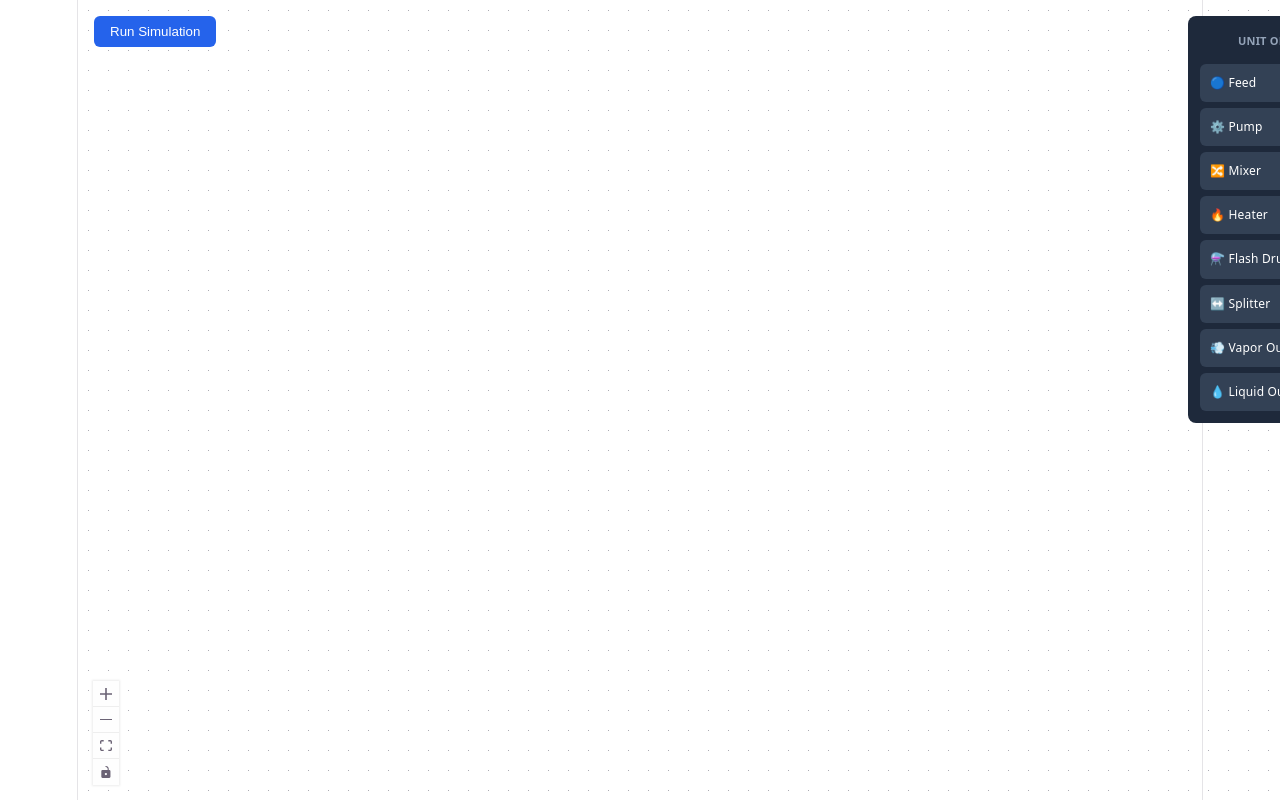
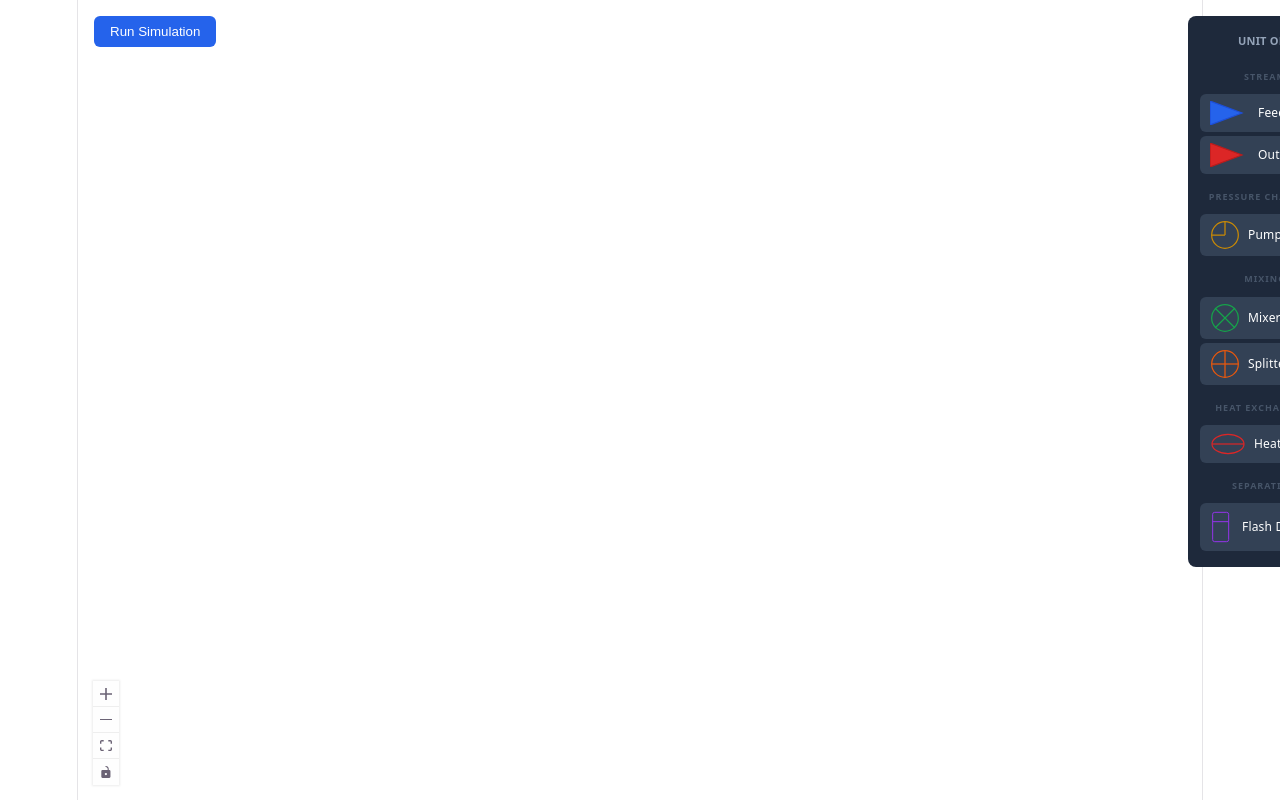
Before and after one commit to bishanmeghani/bchem-sim, a React (Vite) app in the folder frontend/: page / in a window 1280 px wide. Shown: the top 800 px of the page. Built offline with nearby package versions, Linux system fonts and the light colour scheme.

Commit message:
feat: unit ops db, shared symbols, palette, toast nfs

```diff
--- a/frontend/package.json
+++ b/frontend/package.json
@@ -12,7 +12,8 @@
   "dependencies": {
     "@xyflow/react": "^12.11.0",
     "react": "^19.2.6",
-    "react-dom": "^19.2.6"
+    "react-dom": "^19.2.6",
+    "react-hot-toast": "^2.6.0"
   },
   "devDependencies": {
     "@eslint/js": "^10.0.1",
--- a/frontend/src/App.tsx
+++ b/frontend/src/App.tsx
@@ -4,11 +4,9 @@ import type { Connection, Node, Edge } from '@xyflow/react';
 import '@xyflow/react/dist/style.css';
 import UnitOpNode from './nodes/UnitOpNode';
 import Palette from './components/Palette';
+import toast from 'react-hot-toast';
 
 const nodeTypes = { unitOp: UnitOpNode }
-
-const initialNodes: Node[] = [];
-const initialEdges: Edge[] = [];
 
 export default function App() {
   const [nodes, setNodes, onNodesChange] = useNodesState<Node>([]);
@@ -19,8 +17,22 @@ export default function App() {
   const { screenToFlowPosition } = useReactFlow();
 
   const onConnect = useCallback(
-    (connection: Connection) => setEdges((eds) => addEdge(connection, eds)), [setEdges]
+    (connection: Connection) => setEdges((eds) => {
+      const streamNumber = eds.length + 1;
+      return addEdge({
+        ...connection,
+        label: `S${streamNumber}`,
+        type: 'smoothstep',
+        style: { stroke: '#64748b', strokeWidth: 1.5 },
+        labelStyle: { fontSize: 10, fill: '#94a3b8' },
+        labelBgStyle: { fill: 'rgba(15,23,42,0.8)', fillOpacity: 1 },
+        labelBgPadding: [4, 2] as [number, number],
+        labelBgBorderRadius: 3,
+      }, eds);
+    }), [setEdges]
   );
+
+  const hasFeed = () => nodes.some(n => n.data.nodeType === 'feed');
 
   const onDragOver = (e: React.DragEvent) => {
     e.preventDefault();
@@ -33,6 +45,11 @@ export default function App() {
     const label = e.dataTransfer.getData('nodeLabel');
     if (!type) return;
 
+    if (type !== "feed" && !hasFeed()) {
+      toast.error('Please add a feed node first');
+      return;
+    }
+
     const position = screenToFlowPosition({ x: e.clientX, y: e.clientY });
     const newNode = {
       id: `${type}-${Date.now()}`,
@@ -44,23 +61,39 @@ export default function App() {
   };
 
   const runSimulation = async () => {
+    const connectedNodeIds = new Set(edges.flatMap(e => [e.source, e.target]));
+    const unconnectedNodes = nodes.filter(n => !connectedNodeIds.has(n.id));
+    if (unconnectedNodes.length > 0) {
+      toast.error('All nodes must be connected before running the simulation');
+      return;
+    }
+
+    if (!hasFeed()) {
+      toast.error('Please add a feed node before running the simulation');
+      return;
+    }
+
     setLoading(true);
     try {
       const res = await fetch('https://effective-goldfish-6v7jx659x7xf5rpq-8000.app.github.dev/');
       const data = await res.json();
       setResult(JSON.stringify(data, null, 2));
+      toast.success("Simulation converged!");
     } catch (err) {
-      setResult('Error: could not reach backend');
+      toast.error("Couldn't reach backend");
+      setResult(null);
     } finally {
       setLoading(false);
     }
   };
 
   return (
-    <div ref={reactFlowWrapper} style={{ width: '100vw', height: '100vh', position: 'relative' }}
+    <div ref={reactFlowWrapper} style={{ width: '100vw', height: '100vh', position: 'relative', overflow: 'hidden' }}
       onDragOver = {onDragOver}
       onDrop = {onDrop}>
       <ReactFlow
+        snapToGrid={true}
+        snapGrid={[20, 20]}
         proOptions={{ hideAttribution: true }}
         nodeTypes={nodeTypes}
         nodes={nodes} edges={edges}
@@ -69,7 +102,6 @@ export default function App() {
         onConnect={onConnect}
         deleteKeyCode="Delete"
         fitView>
-        <Background />
         <Controls />
       </ReactFlow>
       <div style={{ position: 'absolute', top: 16, left: 16, zIndex: 10, display: 'flex', flexDirection: 'column', gap: 8}}>
--- a/frontend/src/components/Palette.tsx
+++ b/frontend/src/components/Palette.tsx
@@ -1,15 +1,6 @@
 import type React from "react"
-
-const unitOps = [
-     { type: 'feed',    label:'Feed',           emoji: '🔵'},
-     { type: 'pump',    label:'Pump',           emoji: '⚙️'},
-     { type: 'mixer',    label:'Mixer',         emoji: '🔀'},
-     { type: 'heater',    label:'Heater',       emoji: '🔥'},
-     { type: 'flash',    label:'Flash Drum',    emoji: '⚗️'},
-     { type: 'splitter',    label:'Splitter',   emoji: '↔️'},
-     { type: 'vapor',    label:'Vapor Out',     emoji: '💨'},
-     { type: 'liquid',    label:'Liquid Out',   emoji: '💧'},
-]
+import { UNIT_OPS_DB, PALETTE_CATEGORIES } from "../data/unitOpsDatabase";
+import { UNIT_OP_SYMBOLS } from "../data/unitOpsSymbols";
 
 export default function Palette() {
     const onDragStart = (e: React.DragEvent, type: string, label: string) => {
@@ -27,18 +18,31 @@ export default function Palette() {
             overflowY: 'auto'
         }}>
             <div style={{ color: '#94a3b8', fontSize: 11, fontWeight: 700, marginBottom: 4 }}>UNIT OPS</div>
-            {unitOps.map(op => (
+            {PALETTE_CATEGORIES.map(category => {
+                const ops = Object.values(UNIT_OPS_DB).filter(op => op.category === category);
+                if (ops.length === 0) return null;
+                return (
+                    <div key={category}>
+                        <div style={{ color: '#475569', fontSize: 9, fontWeight: 700, marginBottom: 4, letterSpacing: 1 }}>
+                            {category.toUpperCase()}
+                        </div>
+                        {ops.map(op => (
                             <div key={op.type}
                                 draggable
                                 onDragStart={(e) => onDragStart(e, op.type, op.label)}
                                 style={{
                                     background: '#334155', borderRadius: 6, padding: '6px 10px',
                                     color: 'white', fontSize: 12, cursor: 'grab',
-                        display: 'flex', alignItems: 'center', gap: 8
+                                    display: 'flex', alignItems: 'center', gap: 8,
+                                    marginBottom: 4
                                 }}>
-                    {op.emoji} {op.label}
+                                {UNIT_OP_SYMBOLS[op.type]?.()}
+                                <span>{op.label}</span>
                             </div>
                         ))}
                     </div>
                 );
+            })}
+        </div>
+    );
 }
--- /dev/null
+++ b/frontend/src/data/unitOpsDatabase.ts
@@ -0,0 +1,117 @@
+export type HandleConfig = {
+    id: string;
+    type: "source" | "target";
+    position: "top" | "bottom" | "left" | "right";
+}
+
+export type UnitOpDef = {
+    type: string;
+    label: string;
+    category: string;
+    maxInlets: number;
+    maxOutlets: number;
+    converged: boolean;
+    handles: HandleConfig[];
+    description: string;
+}
+
+export const UNIT_OPS_DB: Record<string, UnitOpDef> = {
+    feed: {
+        type: "feed",
+        label: "Feed",
+        category: "Stream",
+        maxInlets: 0,
+        maxOutlets: 1,
+        converged: false,
+        handles: [
+            { id: 'out', type: 'source', position: 'right' },
+        ],
+        description: "A feed stream entering the process.",
+    },
+    pump: {
+        type: "pump",
+        label: "Pump",
+        category: "Pressure Changers",
+        maxInlets: 1,
+        maxOutlets: 1,
+        converged: false,
+        handles: [
+            { id: 'in', type: 'target', position: 'left' },
+            { id: 'out', type: 'source', position: 'right' },
+        ],
+        description: "A pump for increasing fluid pressure.",
+    },
+    mixer: {
+        type: "mixer",
+        label: "Mixer",
+        category: "Mixing",
+        maxInlets: 10,
+        maxOutlets: 1,
+        converged: false,
+        handles: [
+            { id: 'in', type: 'target', position: 'left' },
+            { id: 'out', type: 'source', position: 'right' },
+        ],
+        description: "A mixer for combining multiple streams.",
+    },
+    heater: {
+        type: "heater",
+        label: "Heater",
+        category: "Heat Exchangers",
+        maxInlets: 1,
+        maxOutlets: 1,
+        converged: false,
+        handles: [
+            { id: 'in', type: 'target', position: 'left' },
+            { id: 'out', type: 'source', position: 'right' },
+        ],
+        description: "A heater for increasing fluid temperature.",
+    },
+    flash: {
+        type: "flash",
+        label: "Flash Drum",
+        category: "Separation",
+        maxInlets: 1,
+        maxOutlets: 2,
+        converged: false,
+        handles: [
+            { id: 'in', type: 'target', position: 'left' },
+            { id: 'vapor', type: 'source', position: 'top' },
+            { id: 'liquid', type: 'source', position: 'bottom' },
+        ],
+        description: "Isothermal flash drum for vapor-liquid separation.",
+    },
+    splitter: {
+        type: "splitter",
+        label: "Splitter",
+        category: "Mixing",
+        maxInlets: 1,
+        maxOutlets: 10,
+        converged: false,
+        handles: [
+            { id: 'in', type: 'target', position: 'left' },
+            { id: 'out', type: 'source', position: 'right' },
+        ],
+        description: "A splitter for dividing a stream into multiple outlets.",
+    },
+    outlet: {
+        type: "outlet",
+        label: "Outlet",
+        category: "Stream",
+        maxInlets: 1,
+        maxOutlets: 0,
+        converged: false,
+        handles: [
+            { id: 'in', type: 'target', position: 'left' },
+        ],
+        description: "An outlet stream leaving the process.",
+    },
+}
+
+export const PALETTE_CATEGORIES = [
+    "Stream",
+    "Pressure Changers",
+    "Mixing",
+    "Heat Exchangers",
+    "Separation",
+]
--- /dev/null
+++ b/frontend/src/data/unitOpsSymbols.tsx
@@ -0,0 +1,47 @@
+import type { JSX } from 'react/jsx-runtime';
+
+export const UNIT_OP_SYMBOLS: Record<string, (converged?: boolean) => JSX.Element> = {
+    feed: () => (
+        <svg width="40" height="24" viewBox="0 0 50 30">
+            <polygon points="0,0 40,15 0,30" fill="#2563eb" stroke="#1d4ed8" strokeWidth="1.5"/>
+        </svg>
+    ),
+    pump: () => (
+        <svg width="30" height="30" viewBox="0 0 36 36">
+            <circle cx="18" cy="18" r="16" fill="none" stroke="#ca8a04" strokeWidth="1.5"/>
+            <line x1="18" y1="2" x2="18" y2="18" stroke="#ca8a04" strokeWidth="1.5"/>
+            <line x1="2" y1="18" x2="18" y2="18" stroke="#ca8a04" strokeWidth="1.5"/>
+        </svg>
+    ),
+    mixer: () => (
+        <svg width="30" height="30" viewBox="0 0 36 36">
+            <circle cx="18" cy="18" r="16" fill="none" stroke="#16a34a" strokeWidth="1.5"/>
+            <line x1="6" y1="6" x2="30" y2="30" stroke="#16a34a" strokeWidth="1.5"/>
+            <line x1="30" y1="6" x2="6" y2="30" stroke="#16a34a" strokeWidth="1.5"/>
+        </svg>
+    ),
+    heater: () => (
+        <svg width="36" height="24" viewBox="0 0 44 30">
+            <ellipse cx="22" cy="15" rx="20" ry="12" fill="none" stroke="#dc2626" strokeWidth="1.5"/>
+            <line x1="2" y1="15" x2="42" y2="15" stroke="#dc2626" strokeWidth="1.5"/>
+        </svg>
+    ),
+    flash: () => (
+        <svg width="24" height="36" viewBox="0 0 36 52">
+            <rect x="4" y="4" width="24" height="44" rx="3"fill="none" stroke="#9333ea" strokeWidth="1.5"/>
+            <line x1="4" y1="18" x2="28" y2="18" stroke="#9333ea" strokeWidth="1.5"/>
+        </svg>
+    ),
+    splitter: () => (
+        <svg width="30" height="30" viewBox="0 0 36 36">
+            <circle cx="18" cy="18" r="16" fill="none" stroke="#ea580c" strokeWidth="1.5"/>
+            <line x1="2" y1="18" x2="34" y2="18" stroke="#ea580c" strokeWidth="1.5"/>
+            <line x1="18" y1="2" x2="18" y2="34" stroke="#ea580c" strokeWidth="1.5"/>
+        </svg>
+    ),
+    outlet: (converged = false) => (
+        <svg width="40" height="24" viewBox="0 0 50 30">
+            <polygon points="0,0 40,15 0,30" fill={converged ? "#16a34a" : "#dc2626"} stroke={converged ? "#15803d" : "#b91c1c"} strokeWidth="1.5"/>
+        </svg>
+    ),
+};
--- a/frontend/src/main.tsx
+++ b/frontend/src/main.tsx
@@ -3,11 +3,13 @@ import { createRoot } from 'react-dom/client'
 import { ReactFlowProvider } from '@xyflow/react'
 import './index.css'
 import App from './App.tsx'
+import { Toaster } from 'react-hot-toast'
 
 createRoot(document.getElementById('root')!).render(
   <StrictMode>
     <ReactFlowProvider>
       <App />
+      <Toaster position="top-right" toastOptions={{ duration: 1000 }} />
     </ReactFlowProvider>
   </StrictMode>,
 )
--- a/frontend/src/nodes/UnitOpNode.tsx
+++ b/frontend/src/nodes/UnitOpNode.tsx
@@ -1,35 +1,47 @@
 import { Handle, Position } from '@xyflow/react';
 import type { NodeProps } from '@xyflow/react';
+import { UNIT_OPS_DB } from '../data/unitOpsDatabase';
+import { UNIT_OP_SYMBOLS } from '../data/unitOpsSymbols';
 
-const nodeStyles: Record<string, { background: string; border: string; emoji: string }> = {
-    feed:       { background: '#dbeafe', border: '#2563eb', emoji: '🔵' },
-    pump:       { background: '#fef9c3', border: '#ca8a04', emoji: '⚙️' },
-    mixer:      { background: '#dcfce7', border: '#16a34a', emoji: '🔀' },
-    heater:     { background: '#fee2e2', border: '#dc2626', emoji: '🔥' },
-    flash:      { background: '#f3e8ff', border: '#9333ea', emoji: '⚗️' },
-    splitter:   { background: '#ffedd5', border: '#ea580c', emoji: '↔️' },
-    vapor:      { background: '#e0f2fe', border: '#0284c7', emoji: '💨' },
-    liquid:     { background: '#d1fae5', border: '#059669', emoji: '💧' },
+const positionMap: Record<string, Position> = {
+    top: Position.Top,
+    bottom: Position.Bottom,
+    left: Position.Left,
+    right: Position.Right
 };
 
-export default function UnitOpNode( { data, id }: NodeProps ) {
-    const style = nodeStyles[data.nodeType as string] ?? { background: '#f1f5f9', border: '#64748b', emoji: '📦' };
+export default function UnitOpNode({ data }: NodeProps) {
+    const nodeType = data.nodeType as string;
+    const converged = data.converged as boolean ?? false;
+    const renderSymbol = UNIT_OP_SYMBOLS[nodeType];
+    const symbol = renderSymbol ? renderSymbol(converged) : (
+        <svg width="36" height="36" viewBox="0 0 36 36">
+            <rect x="2" y="2" width="32" height="32" fill="none" stroke="#64748b" strokeWidth="1.5"/>
+        </svg>
+    );
+    const def = UNIT_OPS_DB[nodeType];
+    const handles = def?.handles ?? [];
+
     return (
         <div style={{
-            background: style.background,
-            border: '2px solid ${style.border}',
-            borderRadius: 8,
-            padding: '8px 16px',
-            minWidth: 80,
-            textAlign: 'center',
-            fontSize: 12,
-            fontWeight: 600,
-            color: '#1e293b'
+            background: "transparent",
+            border: "none",
+            padding: 0,
+            textAlign: "center",
         }}>
-            <Handle type="target" position={Position.Left} />
-            <div>{style.emoji}</div>
-            <div>{String(data.label)}</div>
-            <Handle type="source" position={Position.Right} />
+            {handles.map(h => (
+                <Handle
+                    key={h.id}
+                    id={h.id}
+                    type={h.type}
+                    position={positionMap[h.position]}
+                    style={{ background: '#94a3b8', width: 7, height: 7 }}
+                />
+            ))}
+            {symbol}
+            <div style= {{ color: "#94a3b8", fontSize: 9, marginTop: 2, fontFamily: "monospace", letterSpacing: 0.5 }}>
+                {String(data.label).toUpperCase()}
+            </div>
         </div>
     );
 }
```
Also changed, not shown: 1 other file (tests, documents, lock files or other folders). Lines whose indentation alone changed are shown as unchanged.
